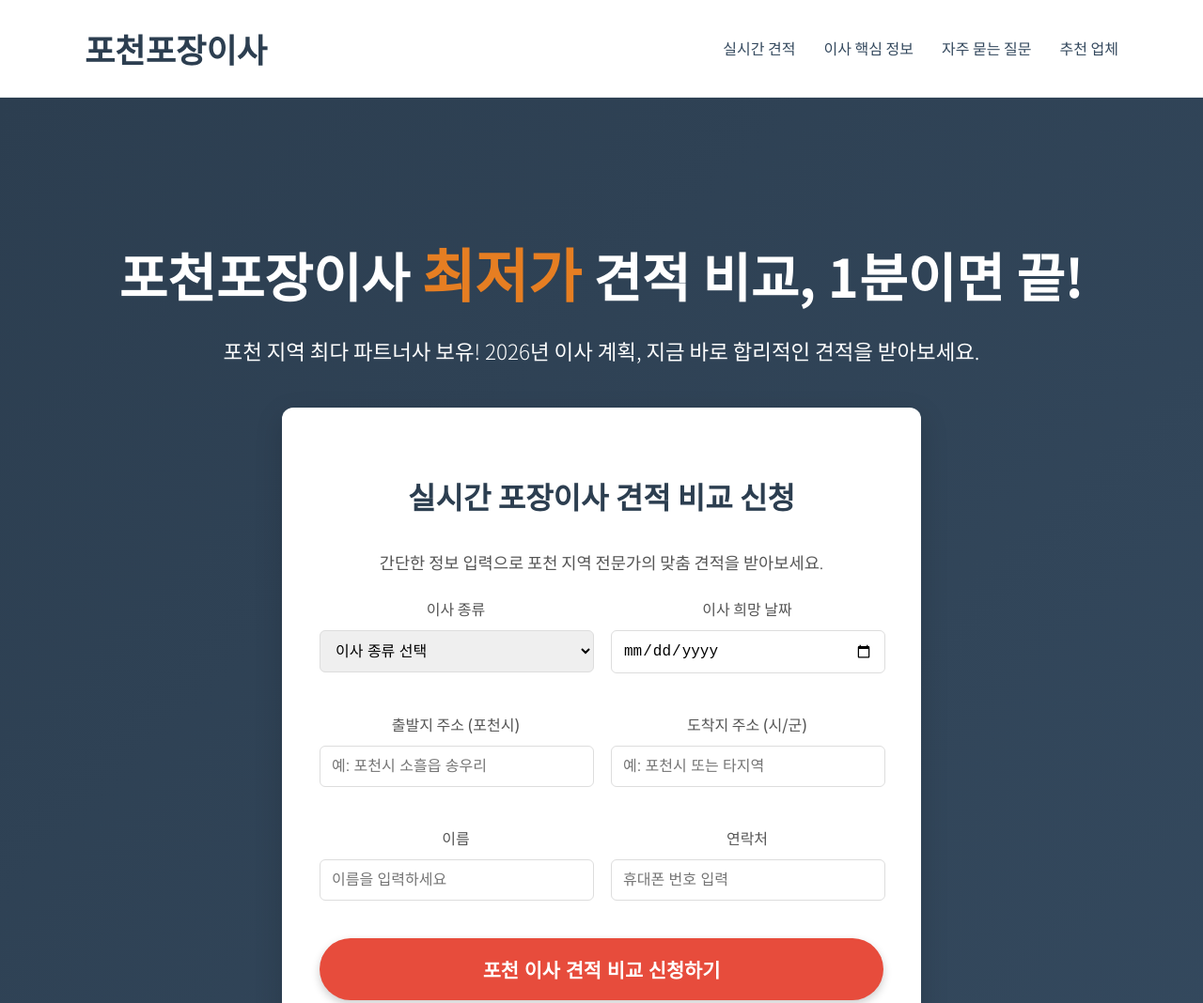
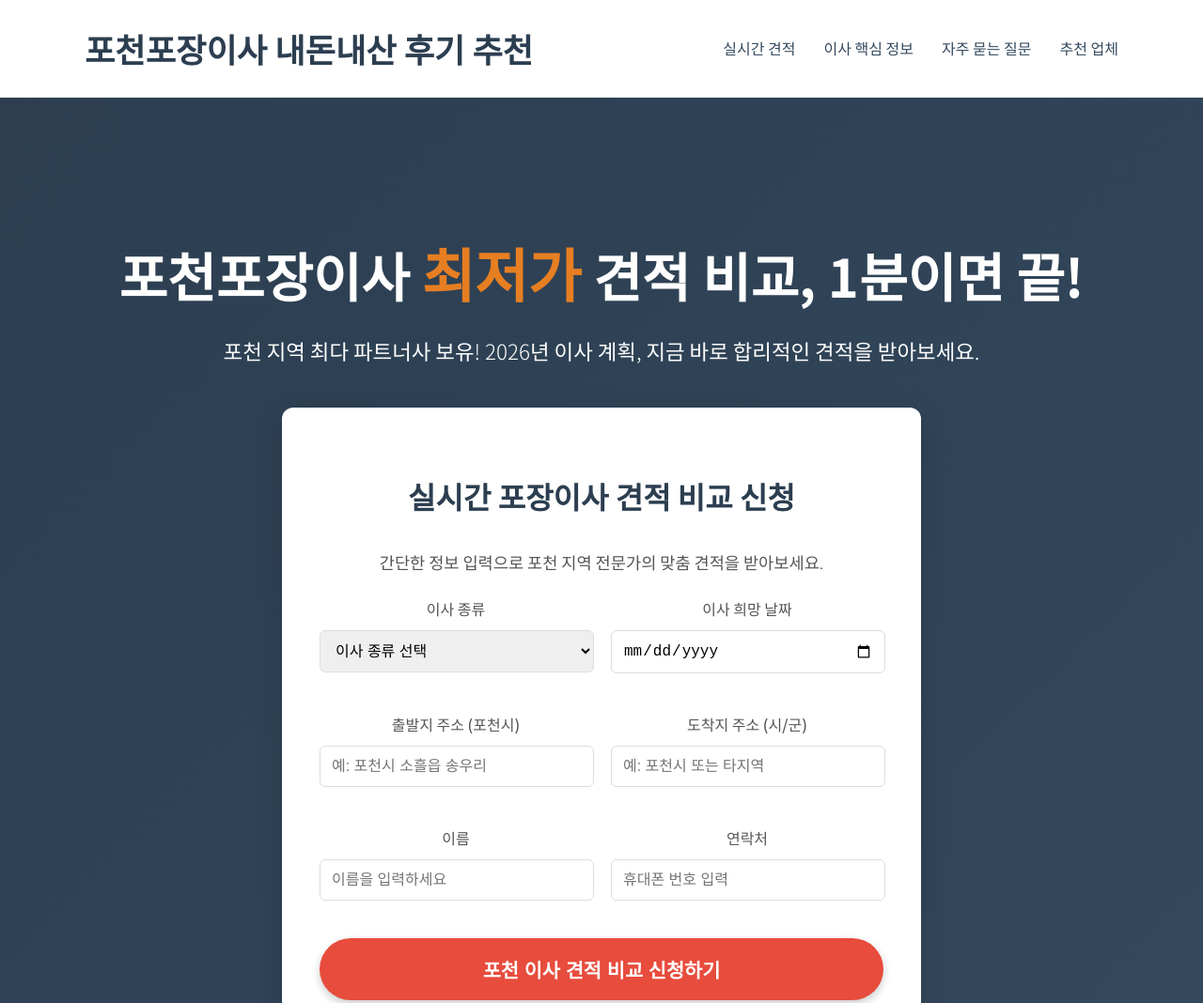
Before and after one commit to firemoney81-naldon/movingokindp, a website: page index.html in a window 1280 px wide. Shown: the top 1068 px of the page at 94% size. Drawn offline with Linux system fonts and the light colour scheme.

Commit message:
Update index.html

```diff
--- a/index.html
+++ b/index.html
@@ -152,7 +152,7 @@
 
     <header>
         <div class="container">
-            <h1><a href="/">포천포장이사</a></h1>
+            <h1><a href="/">포천포장이사 내돈내산 후기 추천</a></h1>
             <nav class="nav-menu">
                 <ul>
                     <li><a href="#견적비교">실시간 견적</a></li>
```
